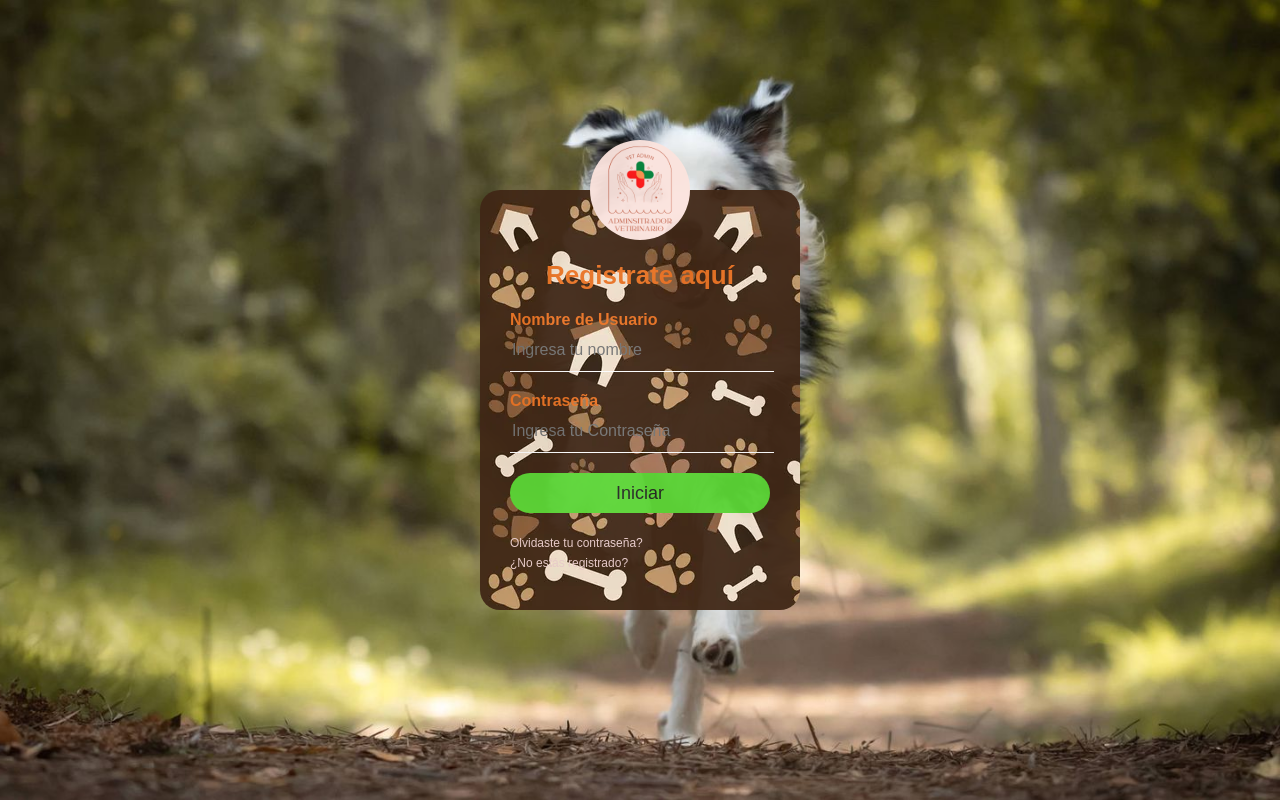
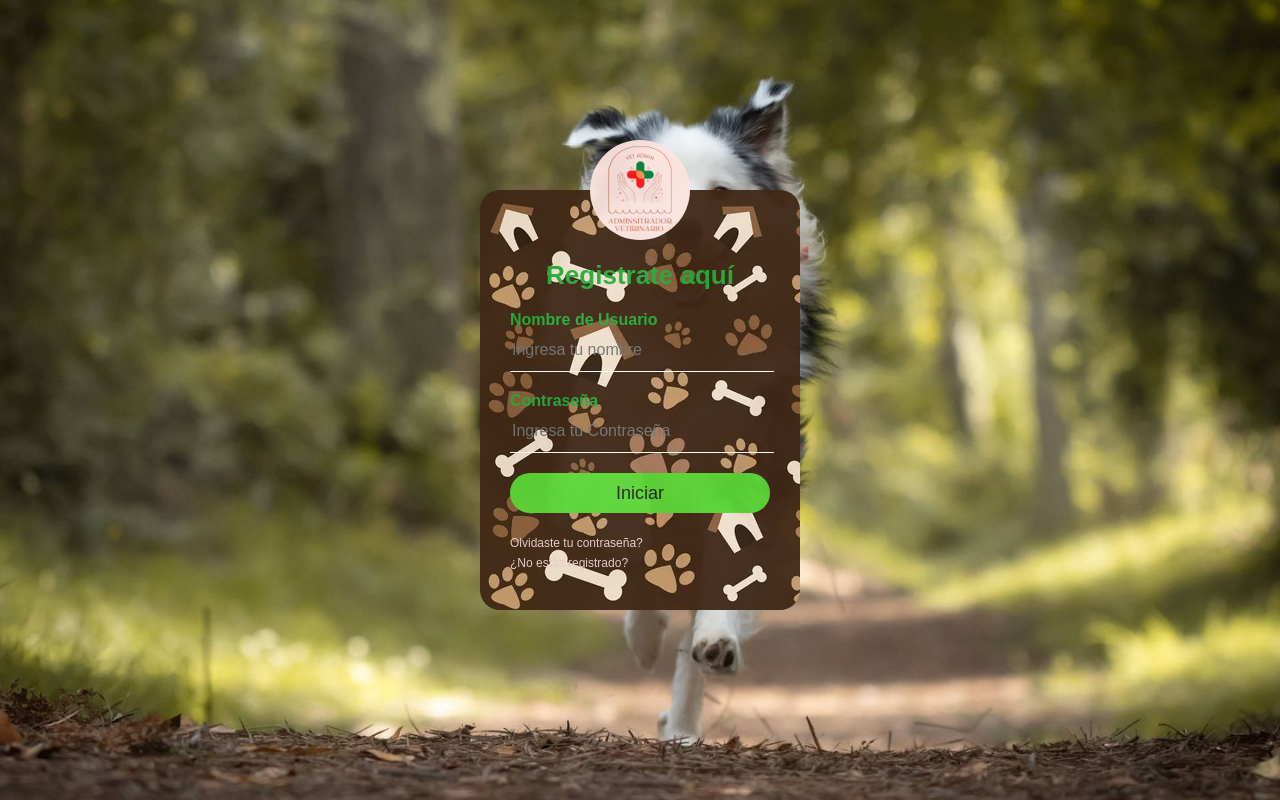
Before and after one commit to CamiloOrozco-dev/Zooadmin., a PHP site: page /login.html in a window 1280 px wide. Run offline with PHP 8.4, Linux system fonts and the light colour scheme.

Commit message:
Cambio de colores y corrección de link css

```diff
--- a/Vetadmin/login.html
+++ b/Vetadmin/login.html
@@ -5,7 +5,7 @@
     <meta charset="UTF-8">
     <meta http-equiv="X-UA-Compatible" content="IE=edge">
     <meta name="viewport" content="width=device-width, initial-scale=1.0">
-    <link rel="stylesheet" href="/master.css">
+    <link rel="stylesheet" href="/Vetadmin/master.css">
     <title>VetAdmin Registro</title>
 </head>
 
--- a/Vetadmin/master.css
+++ b/Vetadmin/master.css
@@ -13,7 +13,7 @@ body {
     background-image: url(/img/loginbar.jpg);
     filter:alpha(opacity=95);
     -moz-opacity:.95;opacity:.95;
-    color: rgb(235, 116, 37);
+    color: rgb(39, 172, 57);
     top: 50%;
     left: 50%;
     position: absolute;
```
